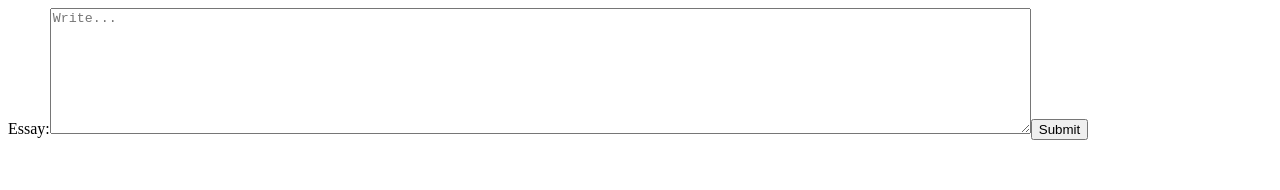
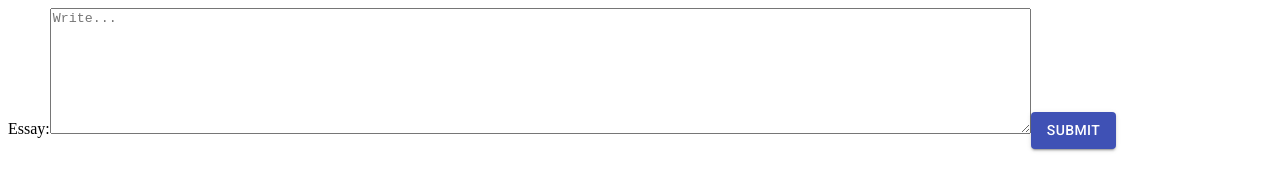
Before and after one commit to mini-militant/AnyWhereDoor-Phase1, a React app: page / in a window 1280 px wide. Built offline with nearby package versions, Linux system fonts and the light colour scheme.

Commit message:
3 files modified

```diff
--- a/components/InputArea.js
+++ b/components/InputArea.js
@@ -1,4 +1,5 @@
 import React from 'react'
+import Button from '@material-ui/core/Button';
 
 class InputArea extends React.Component{
   state={
@@ -30,8 +31,11 @@ class InputArea extends React.Component{
             onChange={this.handleChange}
              />
         </label>
-        <button onClick={this.handleClick}>Submit</button>
+        <Button onClick={this.handleClick} variant="contained" color="primary">
+        Submit
+        </Button>
         {this.state.Clicked && <p> {this.state.textAreaText}</p>}
+
       </form>
     </div>
 
--- a/index.html
+++ b/index.html
@@ -1 +1,13 @@
-<div id="root"></div>
+<html>
+  <head>
+    <meta
+     name="viewport"
+    content="minimum-scale=1, initial-scale=1, width=device-width, shrink-to-fit=no"
+    />
+    <link rel="stylesheet" href="https://fonts.googleapis.com/css?family=Roboto:300,400,500,700&display=swap" />
+    <link rel="stylesheet" href="https://fonts.googleapis.com/icon?family=Material+Icons" />
+  </head>
+  <body>
+    <div id="root"></div>
+  </body>
+</html>
--- a/package.json
+++ b/package.json
@@ -3,6 +3,8 @@
   "version": "0.0.0",
   "private": true,
   "dependencies": {
+    "@material-ui/core": "^4.3.0",
+    "@material-ui/icons": "^4.2.1",
     "react": "^16.8.0",
     "react-dom": "^16.8.0"
   },
```
